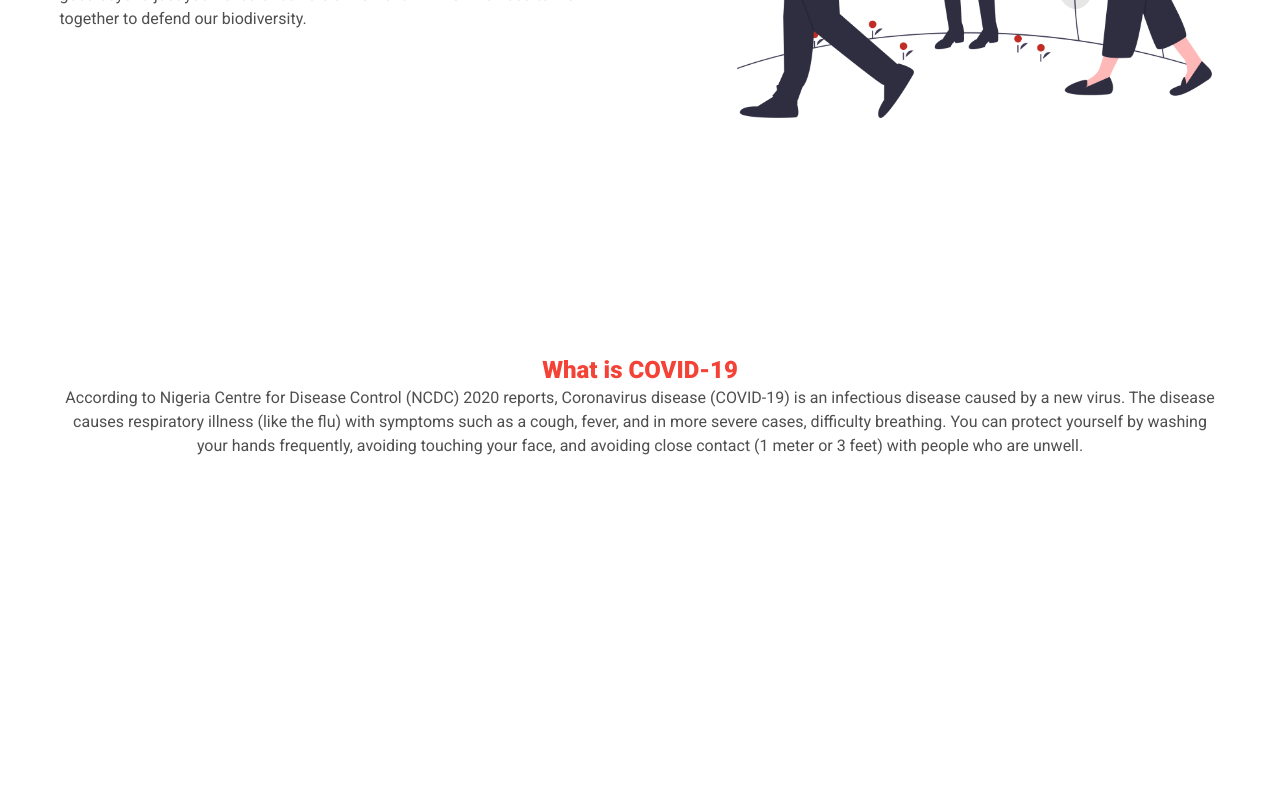
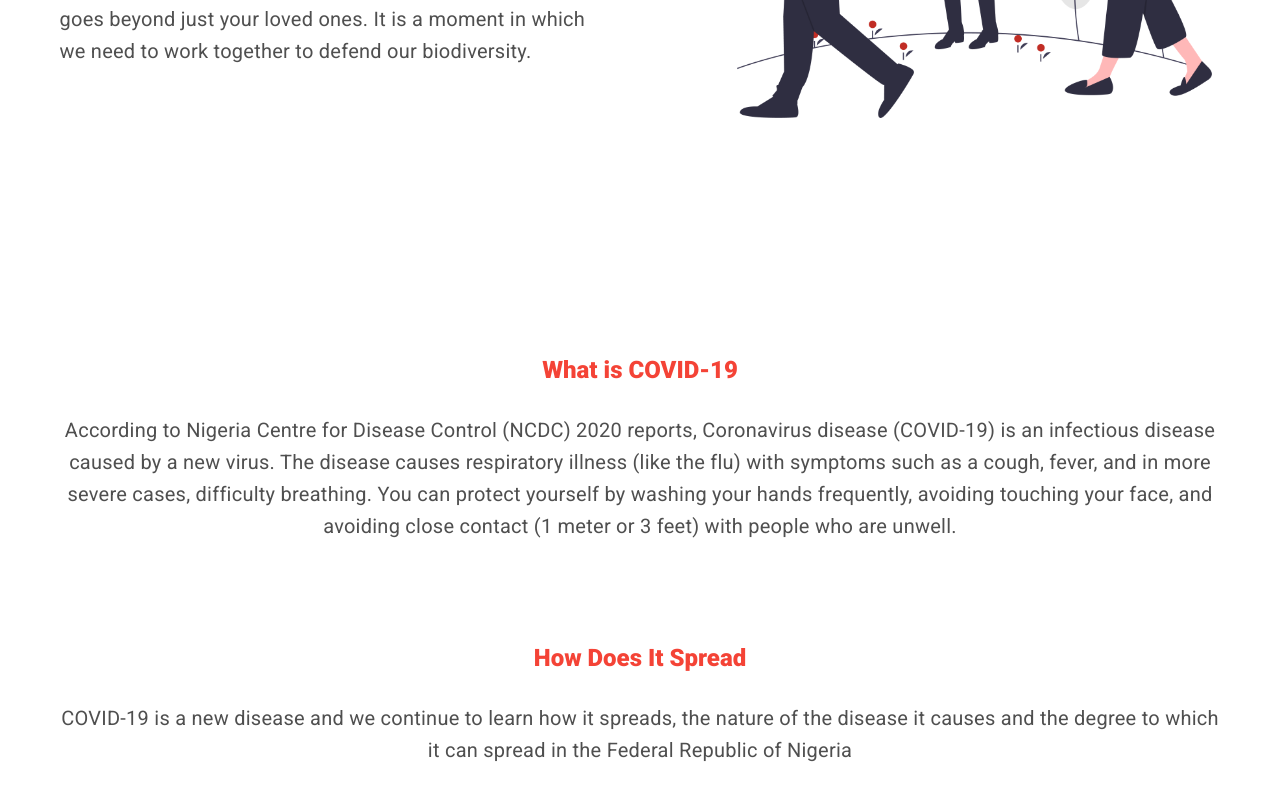
Before and after one commit to Abdulqudus001/covid19-dashboard, a Vue app: page /#/ in a window 1280 px wide. Shown: the part 458-1258 px from the top of the page. Before the commit the page ends 944 px from the top, so only its background shows below. Built offline with nearby package versions, Linux system fonts and the light colour scheme; what vue-debounce, vue-highcharts would draw is missing.

Commit message:
Added what and how sections

```diff
--- a/src/views/Home.vue
+++ b/src/views/Home.vue
@@ -30,7 +30,7 @@
           <h2
             class="black--text display-1 font-weight-bold text-capitalize"
           >Stay home isolated and quarantined</h2>
-          <p>
+          <p class="title font-weight-regular">
             All have been advised to stay at home and quarantined.
             This is because of the 2019 Corona virus disease referred
             to as covid-19. Around the globe it's on a ravaging rampage.
@@ -47,7 +47,7 @@
 
     <section class="what text-center">
       <h2 class="red--text headline font-weight-black">What is COVID-19</h2>
-      <p>
+      <p class="title font-weight-regular my-sm-5 my-md-7">
         According to Nigeria Centre for Disease Control (NCDC) 2020 reports,
         Coronavirus disease (COVID-19) is an infectious disease caused by a new
         virus. The disease causes respiratory illness (like the flu) with symptoms
@@ -55,6 +55,15 @@
         You can protect yourself by washing your hands frequently, avoiding
         touching your face, and avoiding close contact (1 meter or 3 feet)
         with people who are unwell.
+      </p>
+    </section>
+
+    <section class="how text-center">
+      <h2 class="red--text headline font-weight-black">How Does It Spread</h2>
+      <p class="title font-weight-regular my-sm-5 my-md-7">
+        COVID-19 is a new disease and we continue to learn how it spreads,
+        the nature of the disease it causes and the degree to which it can
+        spread in the Federal Republic of Nigeria
       </p>
     </section>
   </v-container>
@@ -144,4 +153,20 @@ $red: #C12D25;
 .what {
   margin-top: 100px;
 }
+
+.what,
+.how {
+  margin-bottom: 50px;
+  p {
+    width: 80%;
+    margin: 20px auto;
+    @media only screen and (min-width: 960px) {
+      width: 100%;
+      margin: 20px 0;
+    }
+  }
+  @media only screen and (min-width: 960px) {
+    margin-bottom: 100px;
+  }
+}
 </style>
```
